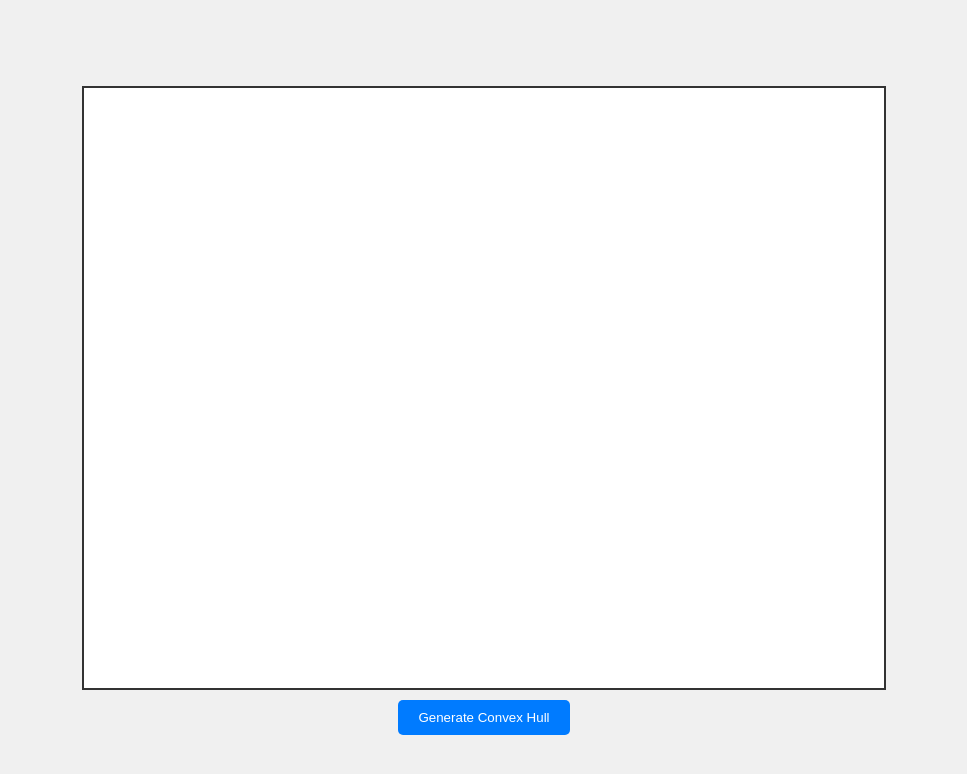
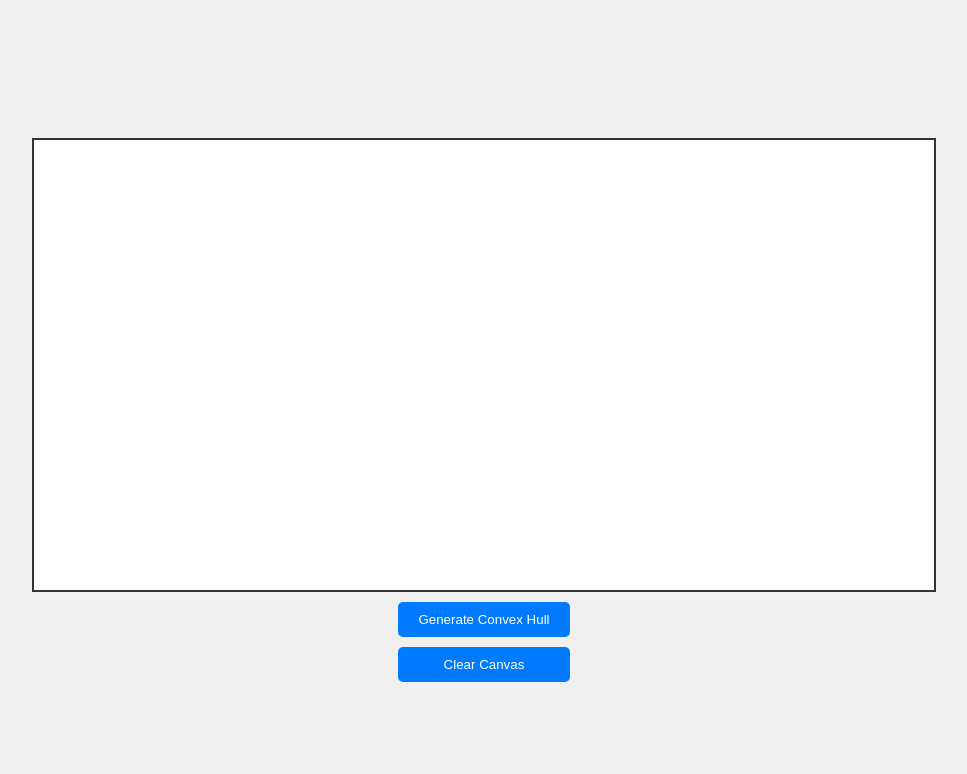
Before and after one commit to pavas23/Convex-Hull, a React (Create React App) app in the folder client/: page / in a window 1280 px wide. Shown: the top 774 px of the page, without its empty margins (156-1123 px from the left). Built offline with nearby package versions, Linux system fonts and the light colour scheme.

Commit message:
line style

```diff
--- a/client/src/components/JarvisMarch.jsx
+++ b/client/src/components/JarvisMarch.jsx
@@ -10,10 +10,12 @@ function JarvisMarch() {
   const handleMouseClick = (event, ctx) => {
     // Get mouse position relative to canvas
     const rect = event.target.getBoundingClientRect();
-    const x = event.clientX - rect.left;
-    const y = event.clientY - rect.top;
+    var scaleX = event.target.width / rect.width    // relationship bitmap vs. element for x
+    var scaleY = event.target.height / rect.height;
+    const x = (event.clientX - rect.left) * scaleX;
+    const y = (event.clientY - rect.top) * scaleY;
 
-    ctx.fillStyle = "blue";
+    ctx.fillStyle = "black";
     ctx.beginPath();
     ctx.arc(x, y, 3, 0, Math.PI * 2);
     ctx.fill();
@@ -45,6 +47,8 @@ function JarvisMarch() {
     for (var edge of edges) {
       console.log("weubre");
       ctx.strokeStyle = "green";
+      ctx.lineWidth = 1
+      ctx.lineCap = "round";
       ctx.beginPath();
       ctx.moveTo(edge.p1.x, edge.p1.y);
       ctx.lineTo(edge.p2.x, edge.p2.y);
@@ -53,7 +57,7 @@ function JarvisMarch() {
   };
 
   const drawPoints = (ctx) => {
-    ctx.fillStyle = "blue";
+    ctx.fillStyle = "black";
     for (let point of points) {
       ctx.beginPath();
       ctx.arc(point.x, point.y, 3, 0, Math.PI * 2);
@@ -82,7 +86,7 @@ function JarvisMarch() {
     ctx.clearRect(0, 0, canvas.width, canvas.height);
 
     // Draw points
-    ctx.fillStyle = "blue";
+    ctx.fillStyle = "black";
     for (let point of points) {
       ctx.beginPath();
       ctx.arc(point.x, point.y, 3, 0, Math.PI * 2);
@@ -107,11 +111,14 @@ function JarvisMarch() {
       var waypts = getWaypoints(edge);
 
       for (let t = 1; t < waypts.length; t++) {
+        ctx.lineWidth = 1
+        ctx.lineCap = "round";
         ctx.beginPath();
         ctx.moveTo(waypts[t - 1].x, waypts[t - 1].y);
         ctx.lineTo(waypts[t].x, waypts[t].y);
         ctx.stroke();
         await sleep(0.5);
+        t++;
       }
 
       // Add a delay before drawing the next edge
@@ -123,6 +130,13 @@ function JarvisMarch() {
     }
   };
 
+  const clearCanvas = () => {
+    const canvas = document.getElementById("canvas");
+    const ctx = canvas.getContext("2d");
+    ctx.clearRect(0, 0, canvas.width, canvas.height);
+    setPoints([])
+    setEdges([])
+  }
   return (
     <div className="App">
       <canvas
@@ -136,9 +150,14 @@ function JarvisMarch() {
           )
         }
       ></canvas>
+      <div className="buttonDiv">
       <button onClick={() => drawCanvas()} className="redrawButton">
-        Generate Convex Hull
+      Generate Convex Hull
       </button>
+      <button onClick={() => clearCanvas()} className="redrawButton">
+       Clear Canvas
+      </button>
+      </div>
     </div>
   );
 }
--- a/client/src/css/JarvisMarch.css
+++ b/client/src/css/JarvisMarch.css
@@ -10,8 +10,8 @@
 }
 
 canvas {
-  height: 600px;
-  width: 800px;
+  height: 450px;
+  width: 900px;
   border: 2px solid #333;
   background-color: #fff;
   margin-top: 20px;
@@ -31,3 +31,9 @@ canvas {
 .redrawButton:hover {
   background-color: #0056b3;
 }
+
+.buttonDiv {
+  display: flex;
+  flex-direction: column;
+
+}
```
